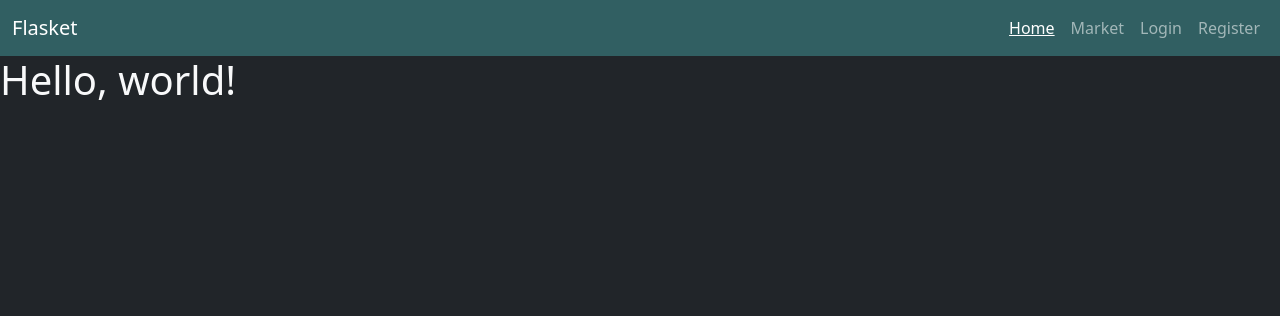
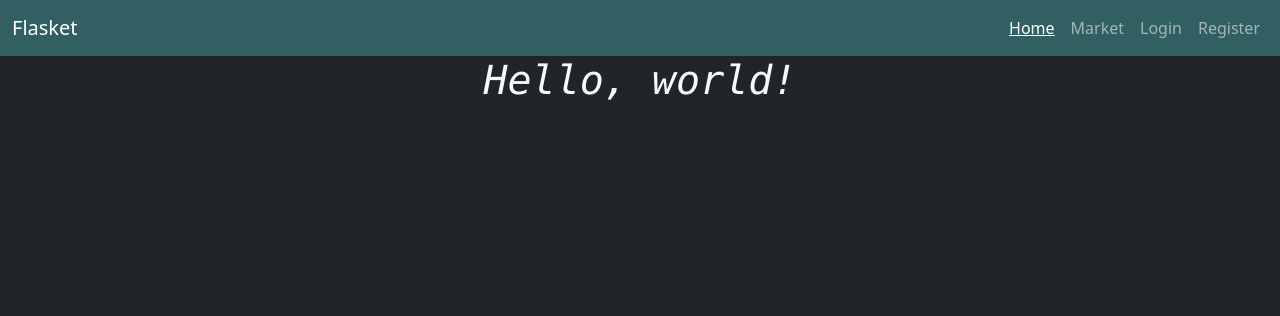
Before and after one commit to AakashChahal/flasket, a Flask app: page / in a window 1280 px wide. Shown: the top 316 px of the page. Run offline with Flask 2, Linux system fonts and the light colour scheme.

Commit message:
adding templates

```diff
--- a/templates/home.html
+++ b/templates/home.html
@@ -58,7 +58,7 @@
                 </div>
             </div>
         </nav>
-        <h1>Hello, world!</h1>
+        <h1 class="text-center fst-italic font-monospace">Hello, world!</h1>
 
         <!-- Optional JavaScript; choose one of the two! -->
 
```
